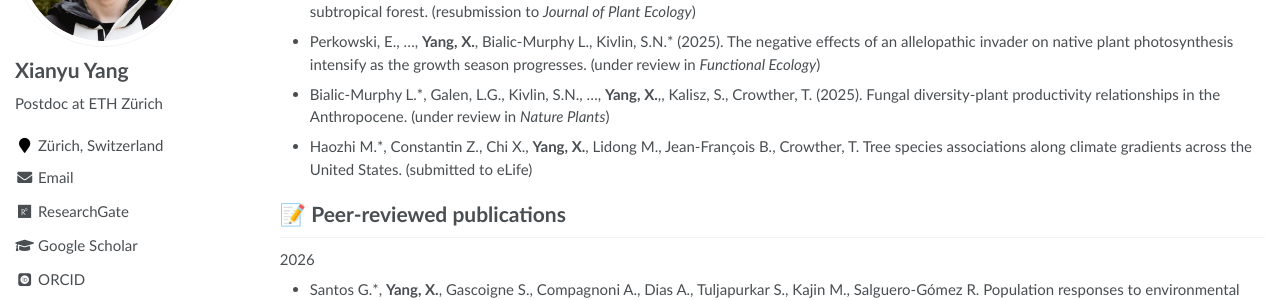
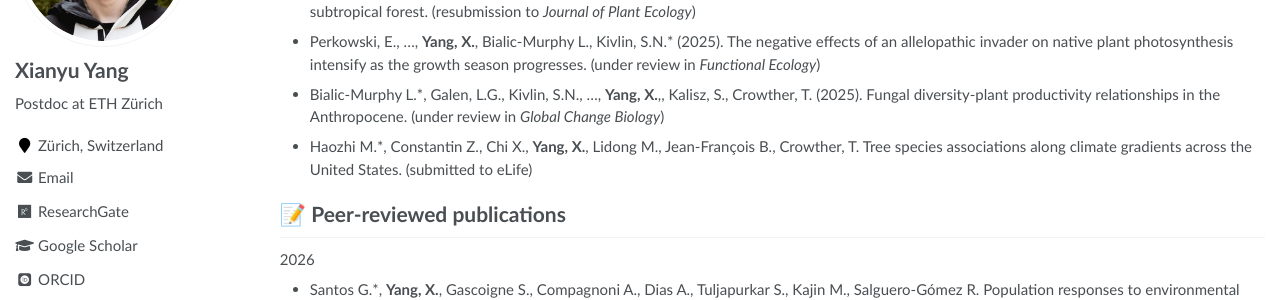
Before and after one commit to Xianyu-Yang/xianyu-yang.github.io, a Jekyll site: the page built from _pages/publications.md, in a window 1280 px wide and 900 px high. Shown: the part 219-519 px from the top of the window. Built offline with Jekyll 4.4.1, drawn with Linux system fonts in a browser that asks for light colours; some web fonts are replaced.

Commit message:
Update publications.md

```diff
--- a/_pages/publications.md
+++ b/_pages/publications.md
@@ -14,7 +14,7 @@ author_profile: true
 
 - Perkowski, E., ..., **Yang, X.**, Bialic-Murphy L., Kivlin, S.N.\* (2025). The negative effects of an allelopathic invader on native plant photosynthesis intensify as the growth season progresses. (under review in _Functional Ecology_)
 
--	Bialic-Murphy L.\*, Galen, L.G., Kivlin, S.N., ..., **Yang, X.**,, Kalisz, S., Crowther, T. (2025). Fungal diversity-plant productivity relationships in the Anthropocene. (under review in _Nature Plants_)
+-	Bialic-Murphy L.\*, Galen, L.G., Kivlin, S.N., ..., **Yang, X.**,, Kalisz, S., Crowther, T. (2025). Fungal diversity-plant productivity relationships in the Anthropocene. (under review in _Global Change Biology_)
 
 -	Haozhi M.\*, Constantin Z., Chi X., **Yang, X.**, Lidong M., Jean-François B., Crowther, T. Tree species associations along climate gradients across the United States. (submitted to eLife)
 
```
